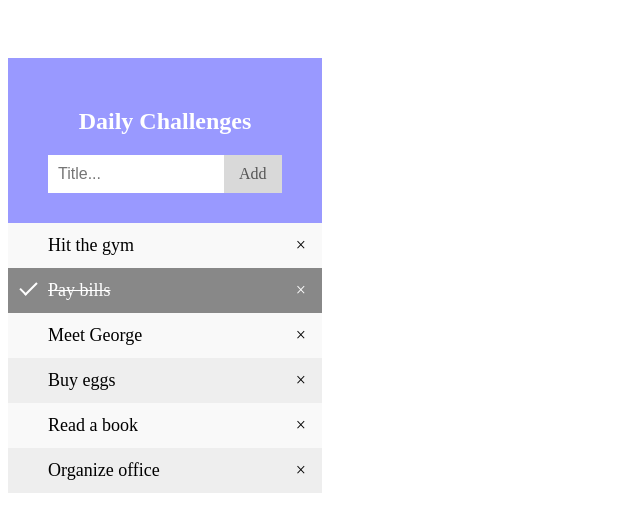
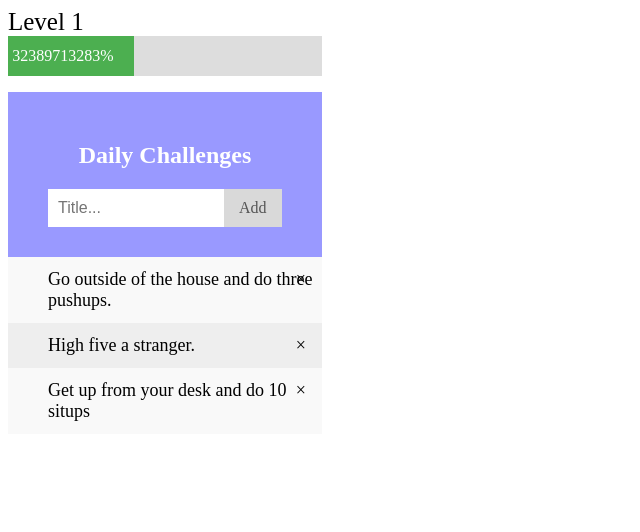
Before and after one commit to katie-gu/Buddy, a Django app: page /game/profile in a window 1280 px wide. Shown: the top 532 px of the page, without its empty margins (0-640 px from the left). Run offline with Django 3.2, Linux system fonts and the light colour scheme.

Commit message:
updated mostly html/css

```diff
--- a/mysite/game/static/game/profile.css
+++ b/mysite/game/static/game/profile.css
@@ -57,7 +57,11 @@ ul li.checked::before {
 }
 
 #todo {
-    padding: 50px 950px 0 0;
+    padding: 0px 950px 0 0;
+}
+
+#level {
+    font-size: 25px;
 }
 
 /* Style the close button */
@@ -74,7 +78,7 @@ ul li.checked::before {
 }
 
 /* Style the header */
-.header {
+#myDIV {
     background-color: #9999ff;
     padding: 30px 40px;
     color: white;
@@ -82,7 +86,7 @@ ul li.checked::before {
 }
 
 /* Clear floats after the header */
-.header:after {
+#myDIV:after {
     content: "";
     display: table;
     clear: both;
@@ -116,3 +120,17 @@ input {
 .addBtn:hover {
     background-color: #bbb;
 }
+
+.bar {
+    width: 100%; /* Full width */
+    background-color: #ddd; /* Grey background */
+}
+
+.xp {
+    text-align: right; /* Right-align text */
+    padding-right: 20px; /* Add some right padding */
+    line-height: 40px; /* Set the line-height to center the text inside the skill bar, and to expand the height of the container */
+    color: white; /* White text color */
+    width: 40%;
+    background-color: #4CAF50; /*green*/
+}
--- a/mysite/game/static/game/profile.js
+++ b/mysite/game/static/game/profile.js
@@ -1,3 +1,15 @@
+var challenges = ["Go outside of the house and do three pushups.",
+"High five a stranger.",
+"Get up from your desk and do 10 situps"];
+
+var i;
+for (i = 0; i < challenges.length; i++) {
+    var li = document.createElement("li");
+    var t = document.createTextNode(challenges[i]);
+    li.appendChild(t);
+    document.getElementById("myUL").appendChild(li);
+}
+
 // Create a "close" button and append it to each list item
 var myNodelist = document.getElementsByTagName("LI");
 var i;
@@ -24,6 +36,8 @@ var list = document.querySelector('ul');
 list.addEventListener('click', function(ev) {
   if (ev.target.tagName === 'LI') {
     ev.target.classList.toggle('checked');
+
+
   }
 }, false);
 
@@ -53,3 +67,8 @@ function newElement() {
     }
   }
 }
+
+function completeChallenge(challenge) {
+    var elem = document.getElementsByClassName("xp")[0].style.width = "70%";
+    console.log(elem);
+}
--- a/mysite/game/templates/game/profile.html
+++ b/mysite/game/templates/game/profile.html
@@ -8,19 +8,20 @@
 <body>
 
 <div id="todo">
-    <div id="myDIV" class="header">
+    <div id="level">Level 1</div>
+    <div class="bar">
+      <div class="xp">32389713283%</div>
+    </div>
+
+    <p> </p>
+
+    <div id="myDIV">
      <h2>Daily Challenges</h2>
      <input type="text" id="myInput" placeholder="Title...">
      <span onclick="newElement()" class="addBtn">Add</span>
     </div>
 
     <ul id="myUL">
-      <li>Hit the gym</li>
-      <li class="checked">Pay bills</li>
-      <li>Meet George</li>
-      <li>Buy eggs</li>
-      <li>Read a book</li>
-      <li>Organize office</li>
     </ul>
 </div>
 
```
Also changed, not shown: mysite/game/models.py (+10 -3 lines), mysite/db.sqlite3, mysite/game/migrations/0001_initial.py (added).
